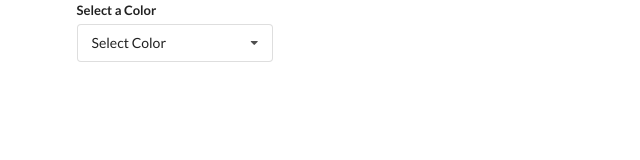
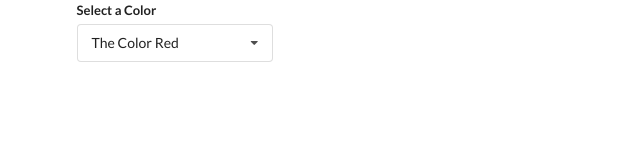
Before and after one commit to imvanzen/udemy-widgets, a React (Create React App) app: page / in a window 1280 px wide. Shown: the top 160 px of the page, without its empty margins (0-640 px from the left). Built offline with nearby package versions, Linux system fonts and the light colour scheme.

Commit message:
Fix issue with setting default value while component is rendering for its first time

```diff
--- a/src/App.js
+++ b/src/App.js
@@ -41,9 +41,13 @@ const App = () => {
     }, [])
 
     useEffect(() => {
-        const [first = []] = options;
-        setSelected(pre => ({ ...pre, first }))
+        const [first = {}] = options;
+        setSelected(pre => ({ ...pre, ...first }))
     }, [options])
+
+    useEffect(() => {
+        console.log(selected)
+    }, [selected])
 
     return (
         <div className='app ui container'>
```
